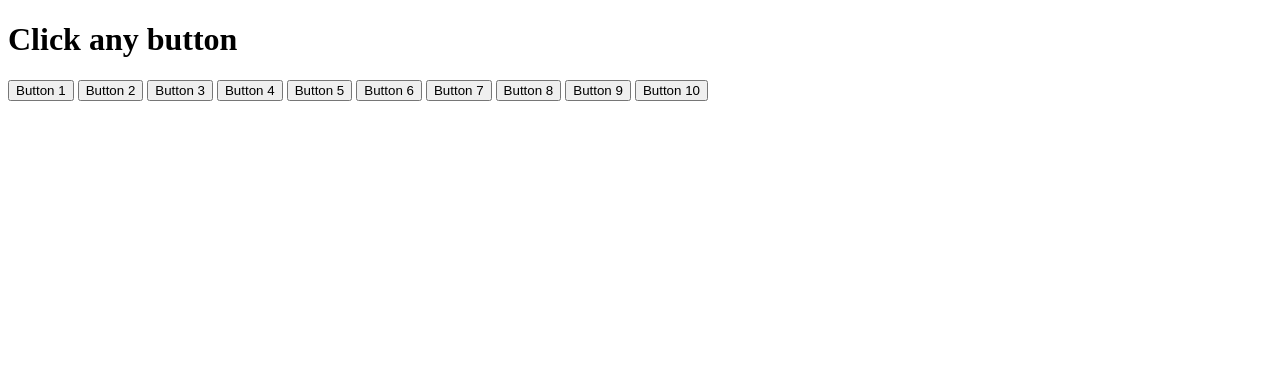
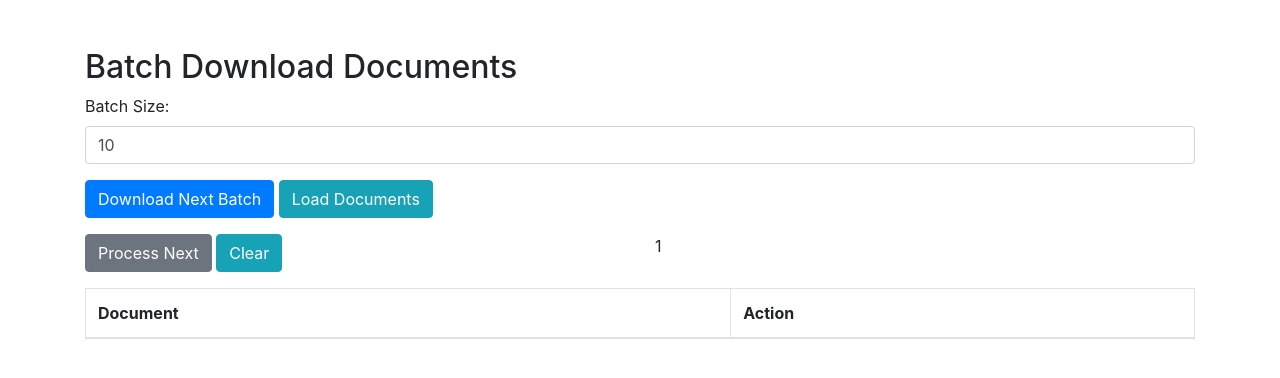
Before and after one commit to MikePia/humanITL, a browser extension: page static/js/html/testPuppeteer.html in a window 1280 px wide. Drawn offline with nearby package versions, Linux system fonts and the light colour scheme.

Commit message:
Automation changes

```diff
--- a/static/js/html/testPuppeteer.html
+++ b/static/js/html/testPuppeteer.html
@@ -3,48 +3,88 @@
 <head>
     <meta charset="UTF-8">
     <meta name="viewport" content="width=device-width, initial-scale=1.0">
-    <title>Button Click Test</title>
-    <style>
-        .clicked {
-            background-color: #4CAF50; /* Green */
-            color: white;
-        }
-
-        .disabled {
-            background-color: #ccc;    /* Gray background to indicate disabled */
-            color: #666;               /* Dark gray text color */
-            cursor: not-allowed;
-        }
-    </style>
-    <script>
-        function markAsClicked(buttonId) {
-            console.log(buttonId);
-            const button = document.getElementById(buttonId);
-            button.classList.add('clicked');
-            button.textContent = 'Clicked!';
-            console.log(buttonId + ' was clicked');
-        }
-
-        function openInNewTab(url) {
-            var win = window.open(url, '_blank');
-            win.focus();
-        }
-    </script>
+    <title>Batch Download Interface</title>
+    <link href="https://maxcdn.bootstrapcdn.com/bootstrap/4.5.2/css/bootstrap.min.css" rel="stylesheet">
 </head>
 <body>
-    <h1>Click any button</h1>
-    <!-- Button setup to open PDF in a new window/tab -->
-    <button id="downloadBtn-1" onclick="markAsClicked(this.id); openInNewTab('https://courses.cs.washington.edu/courses/cse154/19su/resources/assets/cheatsheets/node-cheatsheet.pdf');">Button 1</button>
+<div class="container mt-5">
+    <h2>Batch Download Documents</h2>
+    <div class="form-group">
+        <label for="batchSize">Batch Size:</label>
+        <input type="number" id="batchSize" class="form-control" value="10" min="1" max="100">
+    </div>
+    <div>
+        <button onclick="downloadBatch()" id="downloadBtn" class="btn btn-primary mb-3">Download Next Batch</button>
+        <button onclick="loadDocuments()" id="loadBtn" class="btn btn-info mb-3">Load Documents</button>
+    </div>
+    <div class="row mb-3">
+        <div class="col">
+            <button onclick="processNext()" id="processBtn" class="btn btn-secondary">Process Next</button>
+            <button onclick="clearAll()" class="btn btn-info">Clear</button>
+        </div>
+        <div class="col">
+            <span id="currentCount">1</span>
+        </div>
+    </div>
+    <table class="table table-bordered">
+        <thead>
+            <tr>
+                <th>Document</th>
+                <th>Action</th>
+            </tr>
+        </thead>
+        <tbody id="fileList">
+            <!-- Documents will be loaded here dynamically -->
+        </tbody>
+    </table>
+</div>
 
-    <button id="downloadBtn-2" onclick="markAsClicked(this.id); openInNewTab('https://www.sec.gov/Archives/edgar/data/1854480/000114036123043753/ef20010610_ex99-2.htm');">Button 2</button>
+<script src="https://ajax.googleapis.com/ajax/libs/jquery/3.5.1/jquery.min.js"></script>
+<script>
+    let currentButtonIndex = 1; // Start from the first document
+    let totalButtons = parseInt(document.getElementById('batchSize').value); // Total number of buttons based on batch size
 
-    <button id="downloadBtn-3" onclick="markAsClicked(this.id)">Button 3</button>
-    <button id="downloadBtn-4" onclick="markAsClicked(this.id)">Button 4</button>
-    <button id="downloadBtn-5" onclick="markAsClicked(this.id)">Button 5</button>
-    <button id="downloadBtn-6" onclick="markAsClicked(this.id)">Button 6</button>
-    <button id="downloadBtn-7" onclick="markAsClicked(this.id)">Button 7</button>
-    <button id="downloadBtn-8" onclick="markAsClicked(this.id)">Button 8</button>
-    <button id="downloadBtn-9" onclick="markAsClicked(this.id)">Button 9</button>
-    <button id="downloadBtn-10" onclick="markAsClicked(this.id)">Button 10</button>
+    function loadDocuments() {
+        const batchSize = parseInt(document.getElementById('batchSize').value);
+        totalButtons = batchSize; // Update the total buttons count
+        const fileList = document.getElementById('fileList');
+        fileList.innerHTML = ''; // Clear existing entries
+        currentButtonIndex = 1; // Reset index for processing next cycle
+
+        for (let i = 0; i < batchSize; i++) {
+            let row = fileList.insertRow();
+            let cell1 = row.insertCell(0);
+            let cell2 = row.insertCell(1);
+            cell1.innerHTML = `Document ${i + 1}`;
+            cell2.innerHTML = `<button id="downloadBtn-${i+1}" class="btn btn-primary" onclick="downloadDocument(this)">Download</button>`;
+        }
+    }
+
+    function downloadDocument(button) {
+        console.log(`Downloading document ${button.id.split('-')[1]}...`);
+        button.style.backgroundColor = '#FFCC00'; // Change the button color to yellow
+        button.innerText = 'Downloading'; // Optional: Update button text
+    }
+
+    function processNext() {
+        if (currentButtonIndex > totalButtons) {
+            document.getElementById('loadBtn').click(); // Reload documents if end of batch reached
+        } else {
+            document.getElementById(`downloadBtn-${currentButtonIndex}`).click(); // Click the next document download button
+            currentButtonIndex++; // Increment to the next button
+        }
+    }
+
+    function downloadBatch() {
+        console.log('Downloading batch...');
+    }
+
+    function clearAll() {
+        const fileList = document.getElementById('fileList');
+        fileList.innerHTML = ''; // Clear the table
+        console.log('All cleared');
+    }
+</script>
+
 </body>
 </html>
```
Also changed, not shown: app/templates/index.html (+2 -2 lines), 2 other files.
